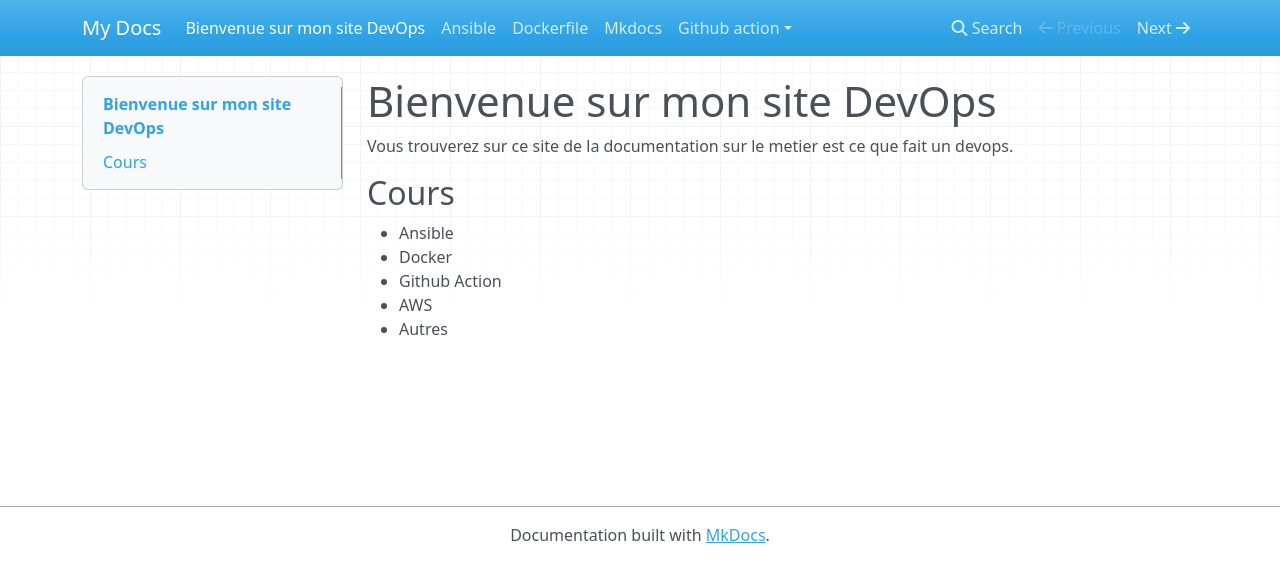
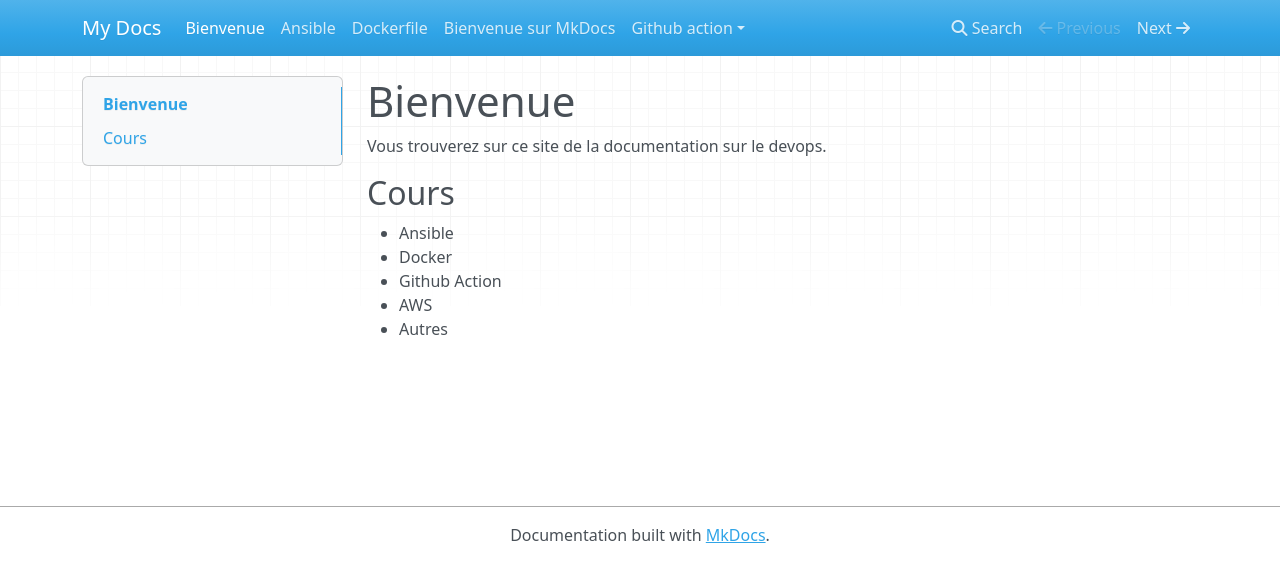
Before and after one commit to MelkiBenjamin/Challenge-AWS-Site-MkDocs, an MkDocs documentation site: the page built from docs/index.md, in a window 1280 px wide. Shown: the top 582 px of the page. Built offline with MkDocs 1.6.1, drawn with Linux system fonts in a browser that asks for light colours; nearby versions of some CDN libraries.

Commit message:
test aws s3 site

```diff
--- a/docs/index.md
+++ b/docs/index.md
@@ -1,6 +1,6 @@
-# Bienvenue sur mon site DevOps
+# Bienvenue
 
-Vous trouverez sur ce site de la documentation sur le metier est ce que fait un devops.
+Vous trouverez sur ce site de la documentation sur le devops.
 
 ## Cours
 
```
Also changed, not shown: docs/mkdocs.md (+20 -0 lines).
